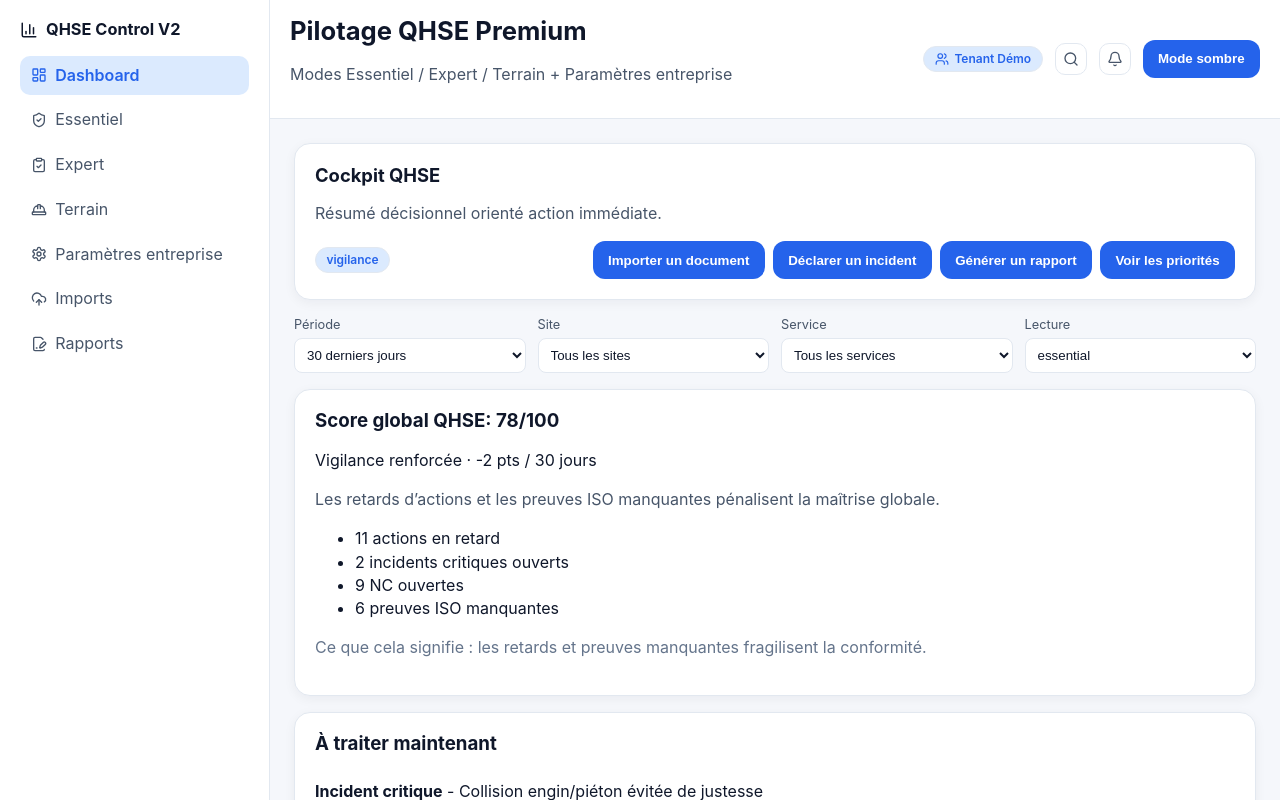
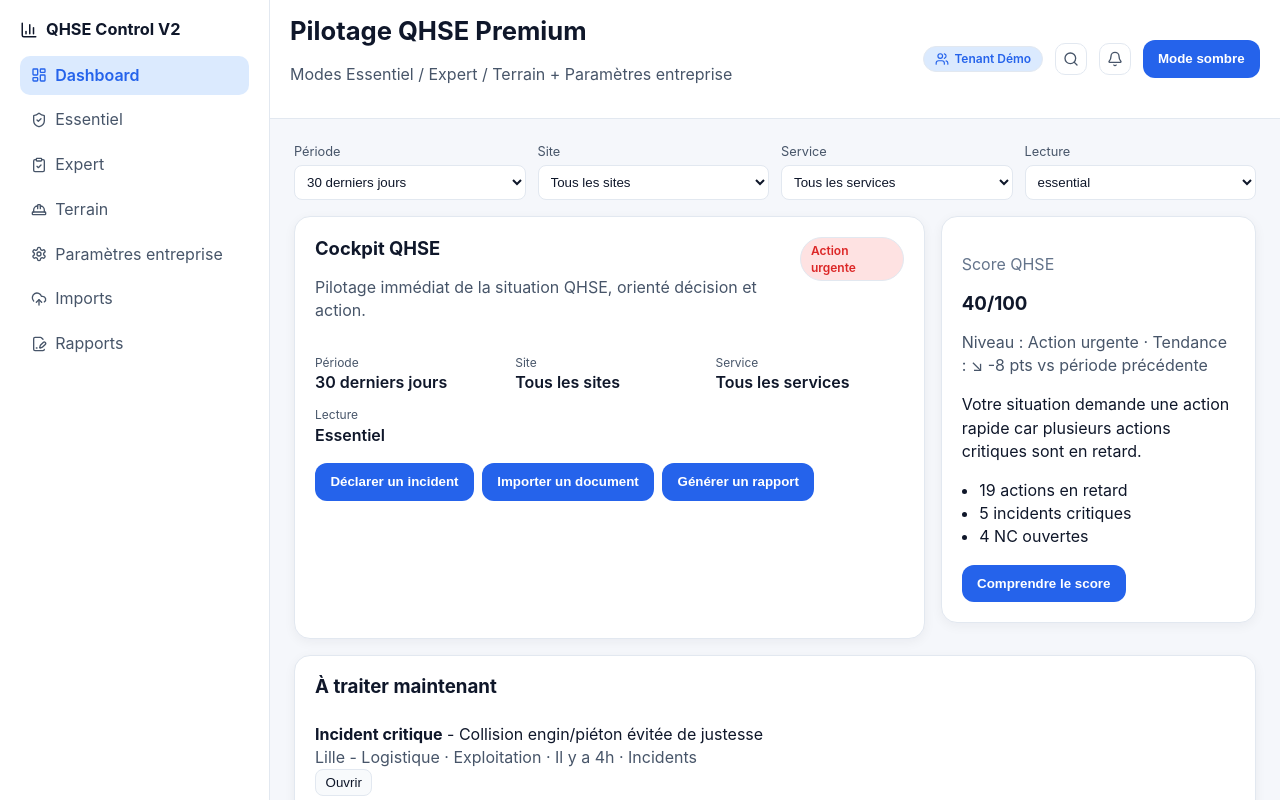
Before and after one commit to ouzsdiop-collab/QHSECONTROLV2, a React (Vite) app in the folder app/frontend/: page / in a window 1280 px wide. Shown: the top 800 px of the page. Built offline with nearby package versions, Linux system fonts and the light colour scheme; what @qhse/shared would draw is missing.

Commit message:
feat(dashboard): add slice 1 hero cockpit and score summary

```diff
--- /dev/null
+++ b/app/frontend/src/modules/dashboard/DashboardHero.tsx
@@ -0,0 +1,47 @@
+import { Button } from '../../components/ui/Button';
+import { DashboardContext, DashboardSituation } from './DashboardTypes';
+
+interface DashboardHeroProps {
+  situation: DashboardSituation;
+  context: DashboardContext;
+  onAction?: (actionId: 'declare_incident' | 'import_document' | 'generate_report') => void;
+}
+
+const situationCopy: Record<DashboardSituation, { label: string; tone: string }> = {
+  action_urgente: { label: 'Action urgente', tone: 'status-pill--danger' },
+  vigilance: { label: 'Vigilance', tone: 'status-pill--warning' },
+  maitrise: { label: 'Maîtrisé', tone: 'status-pill--success' },
+};
+
+export function DashboardHero({ situation, context, onAction }: DashboardHeroProps) {
+  const actions = [
+    { id: 'declare_incident' as const, label: 'Déclarer un incident' },
+    { id: 'import_document' as const, label: 'Importer un document' },
+    { id: 'generate_report' as const, label: 'Générer un rapport' },
+  ];
+
+  return (
+    <section className="card dashboard-hero">
+      <div className="dashboard-hero__header">
+        <div>
+          <h2>Cockpit QHSE</h2>
+          <p className="muted">Pilotage immédiat de la situation QHSE, orienté décision et action.</p>
+        </div>
+        <span className={`status-pill ${situationCopy[situation].tone}`}>{situationCopy[situation].label}</span>
+      </div>
+
+      <dl className="dashboard-hero__context">
+        <div><dt>Période</dt><dd>{context.period}</dd></div>
+        <div><dt>Site</dt><dd>{context.site}</dd></div>
+        <div><dt>Service</dt><dd>{context.service}</dd></div>
+        <div><dt>Lecture</dt><dd>{context.readingMode === 'essential' ? 'Essentiel' : 'Expert'}</dd></div>
+      </dl>
+
+      <div className="dashboard-hero__actions">
+        {actions.map((action) => (
+          <Button key={action.id} onClick={() => onAction?.(action.id)}>{action.label}</Button>
+        ))}
+      </div>
+    </section>
+  );
+}
--- a/app/frontend/src/modules/dashboard/DashboardMockData.ts
+++ b/app/frontend/src/modules/dashboard/DashboardMockData.ts
@@ -2,12 +2,17 @@ import { DashboardData } from './DashboardTypes';
 
 export const dashboardMockData: DashboardData = {
   score: {
-    value: 78,
-    level: 'Vigilance renforcée',
-    trend: '-2 pts / 30 jours',
-    situation: 'vigilance',
-    explanation: 'Les retards d’actions et les preuves ISO manquantes pénalisent la maîtrise globale.',
-    penalties: ['11 actions en retard', '2 incidents critiques ouverts', '9 NC ouvertes', '6 preuves ISO manquantes'],
+    value: 40,
+    level: 'Action urgente',
+    trend: '↘ -8 pts vs période précédente',
+    situation: 'action_urgente',
+    explanationEssential: 'Votre situation demande une action rapide car plusieurs actions critiques sont en retard.',
+    explanationExpert: 'Le score est pénalisé par les actions échues, les NC ouvertes sans preuve et les incidents critiques non analysés.',
+    factors: [
+      { label: '19 actions en retard' },
+      { label: '5 incidents critiques' },
+      { label: '4 NC ouvertes' },
+    ],
   },
   periods: ['30 derniers jours', 'Trimestre en cours', '6 derniers mois'],
   sites: ['Tous les sites', 'Lille - Logistique', 'Nantes - Production', 'Lyon - HQ'],
--- a/app/frontend/src/modules/dashboard/DashboardPage.tsx
+++ b/app/frontend/src/modules/dashboard/DashboardPage.tsx
@@ -4,31 +4,49 @@ import { DashboardAlerts } from './DashboardAlerts';
 import { DashboardCharts } from './DashboardCharts';
 import { DashboardExtendedIndicators } from './DashboardExtendedIndicators';
 import { DashboardFilters } from './DashboardFilters';
-import { DashboardHeader } from './DashboardHeader';
+import { DashboardHero } from './DashboardHero';
 import { DashboardKpis } from './DashboardKpis';
 import { DashboardQuickActions } from './DashboardQuickActions';
-import { ExecutiveSummary } from './ExecutiveSummary';
 import { KpiDetailDrawer } from './KpiDetailDrawer';
 import { PriorityPanel } from './PriorityPanel';
+import { ScoreSummaryCard } from './ScoreSummaryCard';
 import { dashboardService } from './dashboardService';
 import { DashboardData, DashboardFilterState, DashboardKpi } from './DashboardTypes';
 
 export function DashboardPage() {
   const [data, setData] = useState<DashboardData | null>(null);
   const [selectedKpi, setSelectedKpi] = useState<DashboardKpi | null>(null);
+  const [heroFeedback, setHeroFeedback] = useState('');
   const [filters, setFilters] = useState<DashboardFilterState>({ period: '30 derniers jours', site: 'Tous les sites', service: 'Tous les services', readingMode: 'essential' });
-  useEffect(() => { dashboardService.getDashboardData().then(setData); }, []);
+
+  useEffect(() => {
+    dashboardService.getDashboardData().then(setData);
+  }, []);
+
   if (!data) return <section><p>Chargement cockpit…</p></section>;
 
   return <section>
-    <DashboardHeader situation={data.score.situation} />
     <DashboardFilters filters={filters} periods={data.periods} sites={data.sites} services={data.services} onChange={setFilters} />
-    <ExecutiveSummary score={data.score} readingMode={filters.readingMode} />
+    <div className="dashboard-top-grid section-gap">
+      <DashboardHero
+        situation={data.score.situation}
+        context={filters}
+        onAction={(actionId) => setHeroFeedback(`Action préparée: ${actionId.replace('_', ' ')}`)}
+      />
+      <ScoreSummaryCard
+        score={data.score}
+        readingMode={filters.readingMode}
+        onExplainScore={() => setHeroFeedback('Détail du score disponible dans une prochaine slice (drawer explicatif).')}
+      />
+    </div>
+    {heroFeedback && <p className="muted section-gap">{heroFeedback}</p>}
     <PriorityPanel items={data.priorities} />
+    <DashboardKpis kpis={data.kpis} onSelect={setSelectedKpi} />
+    <DashboardAlerts insights={data.insights} />
+    <DashboardActionPlan decisions={data.decisions} />
     <DashboardQuickActions />
-    <DashboardKpis kpis={data.kpis} onSelect={setSelectedKpi} />
-    <div className="grid section-gap"><DashboardAlerts insights={data.insights} /><DashboardActionPlan decisions={data.decisions} /></div>
-    <div className="grid section-gap"><DashboardCharts trend={data.incidentTrend6m} workload={data.workload} /><DashboardExtendedIndicators indicators={data.extendedIndicators} recentActivity={data.recentActivity} /></div>
+    <DashboardCharts trend={data.incidentTrend6m} workload={data.workload} />
+    <DashboardExtendedIndicators indicators={data.extendedIndicators} recentActivity={data.recentActivity} />
     <KpiDetailDrawer kpi={selectedKpi} readingMode={filters.readingMode} onClose={() => setSelectedKpi(null)} />
   </section>;
 }
--- a/app/frontend/src/modules/dashboard/ExecutiveSummary.tsx
+++ b/app/frontend/src/modules/dashboard/ExecutiveSummary.tsx
@@ -2,5 +2,6 @@ import { Card } from '../../components/ui/Card';
 import { DashboardReadingMode, DashboardData } from './DashboardTypes';
 
 export function ExecutiveSummary({ score, readingMode }: { score: DashboardData['score']; readingMode: DashboardReadingMode }) {
-  return <Card className="section-gap"><h3>Score global QHSE: {score.value}/100</h3><p>{score.level} · {score.trend}</p><p className="muted">{score.explanation}</p><ul>{score.penalties.map((penalty) => <li key={penalty}>{penalty}</li>)}</ul><p className="subtle">{readingMode === 'essential' ? 'Ce que cela signifie : les retards et preuves manquantes fragilisent la conformité.' : 'Lecture expert : sources mockées, confiance moyenne/élevée, écarts ISO 45001 à justifier.'}</p></Card>;
+  const explanation = readingMode === 'essential' ? score.explanationEssential : score.explanationExpert;
+  return <Card className="section-gap"><h3>Score global QHSE: {score.value}/100</h3><p>{score.level} · {score.trend}</p><p className="muted">{explanation}</p><ul>{score.factors.map((factor) => <li key={factor.label}>{factor.label}</li>)}</ul></Card>;
 }
--- /dev/null
+++ b/app/frontend/src/modules/dashboard/ScoreSummaryCard.tsx
@@ -0,0 +1,29 @@
+import { Button } from '../../components/ui/Button';
+import { DashboardReadingMode, ScoreSummary } from './DashboardTypes';
+
+interface ScoreSummaryCardProps {
+  score: ScoreSummary;
+  readingMode: DashboardReadingMode;
+  onExplainScore?: () => void;
+}
+
+export function ScoreSummaryCard({ score, readingMode, onExplainScore }: ScoreSummaryCardProps) {
+  const explanation = readingMode === 'essential' ? score.explanationEssential : score.explanationExpert;
+
+  return (
+    <section className="card score-summary-card section-gap">
+      <p className="subtle">Score QHSE</p>
+      <h3>{score.value}/100</h3>
+      <p className="muted">Niveau : {score.level} · Tendance : {score.trend}</p>
+      <p>{explanation}</p>
+
+      <ul className="score-summary-card__factors">
+        {score.factors.slice(0, 3).map((factor) => (
+          <li key={factor.label}>{factor.label}</li>
+        ))}
+      </ul>
+
+      <Button onClick={onExplainScore}>Comprendre le score</Button>
+    </section>
+  );
+}
--- a/app/frontend/src/styles/globals.css
+++ b/app/frontend/src/styles/globals.css
@@ -78,3 +78,12 @@ small, .muted { color: var(--color-text-secondary); }
 .drawer-panel { width:min(520px,95vw); background:var(--color-surface); padding:var(--space-5); height:100%; overflow:auto; animation:drawerIn var(--transition-normal); }
 .drawer-head { display:flex; justify-content:space-between; align-items:center; margin-bottom:var(--space-3); }
 @keyframes drawerIn { from { transform: translateX(16px); opacity:0; } to { transform:translateX(0); opacity:1; } }
+
+.dashboard-top-grid { display:grid; grid-template-columns: minmax(0,2fr) minmax(280px,1fr); gap: var(--space-4); align-items:stretch; }
+.dashboard-hero__header { display:flex; justify-content:space-between; align-items:flex-start; gap:var(--space-3); margin-bottom:var(--space-4); }
+.dashboard-hero__context { display:grid; grid-template-columns: repeat(auto-fit,minmax(150px,1fr)); gap: var(--space-3); margin:0 0 var(--space-4); }
+.dashboard-hero__context dt { font-size:0.75rem; color:var(--color-text-secondary); }
+.dashboard-hero__context dd { margin:0; font-weight:600; }
+.dashboard-hero__actions { display:flex; flex-wrap:wrap; gap:var(--space-2); }
+.score-summary-card__factors { margin:0 0 var(--space-4); padding-left:1.1rem; }
+@media (max-width: 980px) { .dashboard-top-grid { grid-template-columns: 1fr; } }
```
Also changed, not shown: app/frontend/src/modules/dashboard/DashboardTypes.ts (+22 -1 lines), 1 other file (tests, documents, lock files or other folders).
